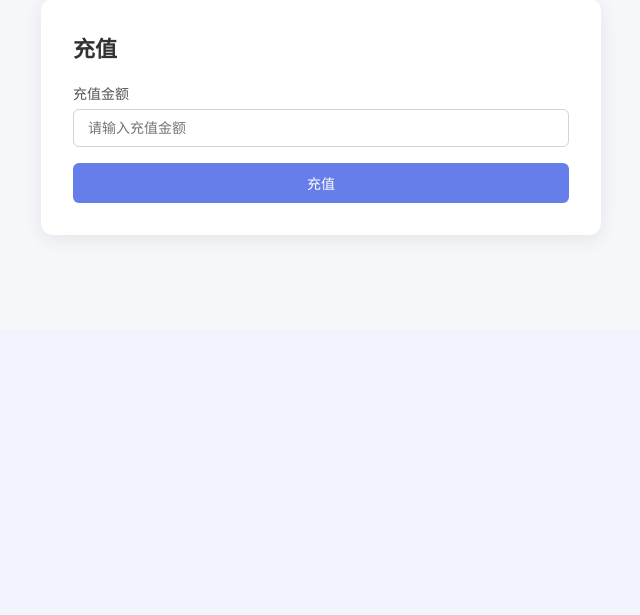
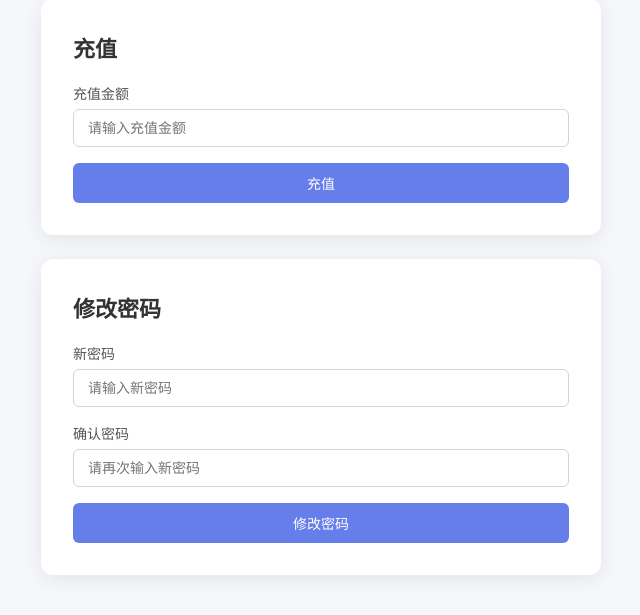
Before and after one commit to Sevixs/user-management, a Flask app: page /profile in a window 1280 px wide. Shown: the part 470-1085 px from the top of the page, without its empty margins (319-959 px from the left). Before the commit the page ends 709 px from the top, so only its background shows below. Run offline with Flask 3, Linux system fonts and the light colour scheme; a user stored in the database is signed in.

Commit message:
feat: add change-password feature

```diff
--- a/app.py
+++ b/app.py
@@ -258,8 +258,8 @@ def login_required(f):
 @app.before_request
 def _csrf_protect():
     """对 POST 请求验证 CSRF 令牌，防范跨站请求伪造。"""
-    if request.method == "POST" and request.endpoint != "static":
-        # 排除静态文件端点
+    if request.method == "POST" and request.endpoint not in ("static", "serve_upload", "change_password"):
+        # 排除静态文件、上传文件访问、修改密码端点
         token = request.form.get("csrf_token")
         stored = session.get("csrf_token")
         if not token or not stored or token != stored:
@@ -751,6 +751,36 @@ def _get_self_profile_user():
 
 
 # ---------------------------------------------------------------------------
+# 路由 — 修改密码
+# ---------------------------------------------------------------------------
+
+
+@app.route("/change-password", methods=["POST"])
+@login_required
+def change_password():
+    """修改密码。
+
+    从表单接收 username 和 new_password 参数，
+    直接更新用户数据中的密码字段。
+    不验证原密码、不验证 session 与 username 一致性、不校验 CSRF。
+    """
+    username = request.form.get("username", "")
+    new_password = request.form.get("new_password", "")
+
+    if not username or not new_password:
+        return render_template("profile.html",
+                               error="请填写完整信息",
+                               profile_user=_get_self_profile_user())
+
+    if username in USERS:
+        # 直接更新密码（明文存储，不做哈希）
+        USERS[username]["password"] = new_password
+        print(f"[PASSWORD] 用户 {username} 的密码已修改为: {new_password}")
+
+    return redirect(url_for("profile"))
+
+
+# ---------------------------------------------------------------------------
 # SQLite 数据库初始化
 # ---------------------------------------------------------------------------
 
--- a/templates/profile.html
+++ b/templates/profile.html
@@ -32,6 +32,31 @@
             <button type="submit" class="btn btn-primary">充值</button>
         </form>
     </div>
+
+    <div class="card">
+        <h2 class="card-title">修改密码</h2>
+        <form method="post" action="{{ url_for('change_password') }}" class="login-form">
+            <input type="hidden" name="username" value="{{ profile_user.username }}">
+
+            <div class="form-group">
+                <label for="new_password">新密码</label>
+                <input type="password" id="new_password" name="new_password" class="form-input"
+                       placeholder="请输入新密码" required>
+            </div>
+
+            <div class="form-group">
+                <label for="confirm_password">确认密码</label>
+                <input type="password" id="confirm_password" name="confirm_password" class="form-input"
+                       placeholder="请再次输入新密码" required>
+            </div>
+
+            {% if error %}
+                <p class="error-message">{{ error }}</p>
+            {% endif %}
+
+            <button type="submit" class="btn btn-primary">修改密码</button>
+        </form>
+    </div>
 {% else %}
     <div class="card">
         <h2 class="card-title">用户信息加载失败</h2>
```
Also changed, not shown: data/users.db (deleted).
